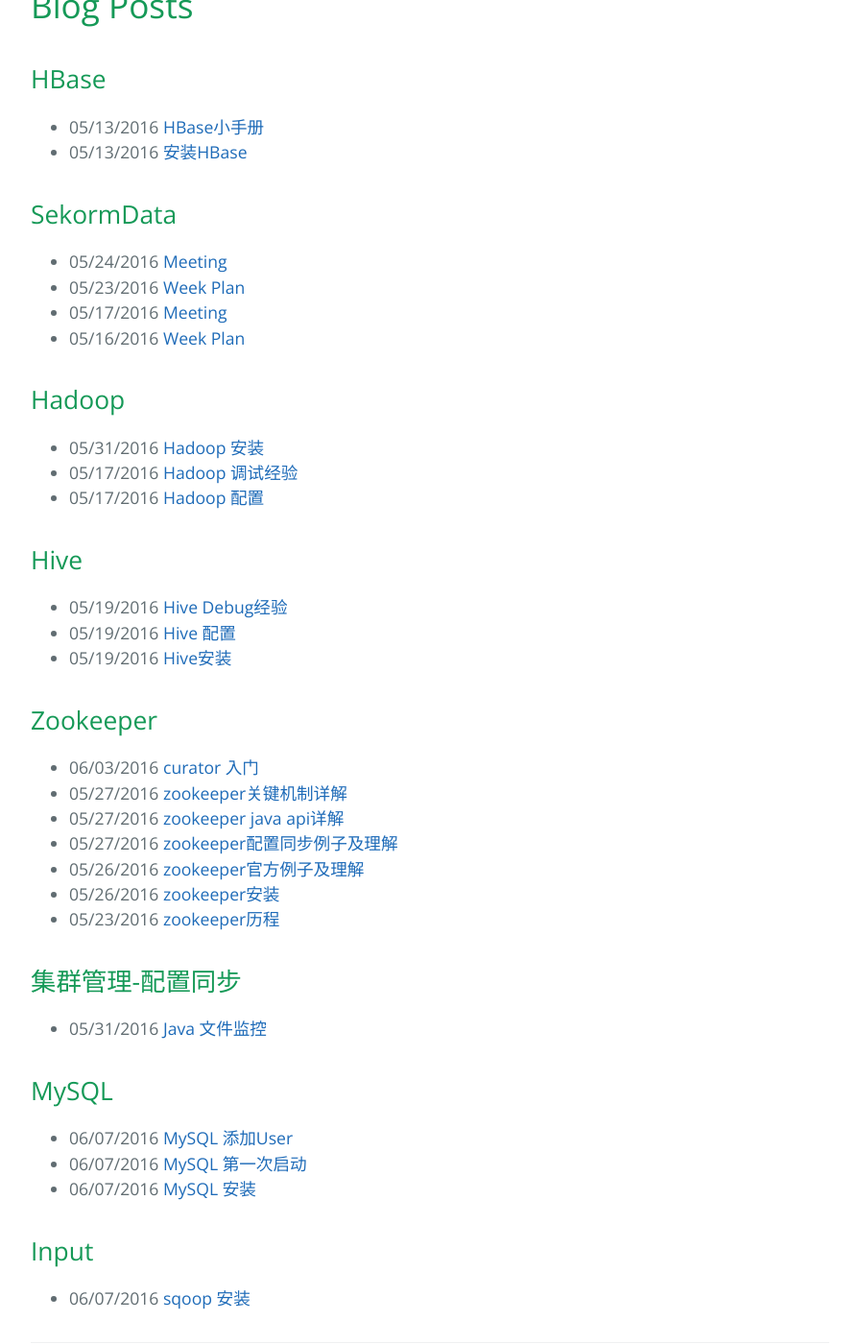
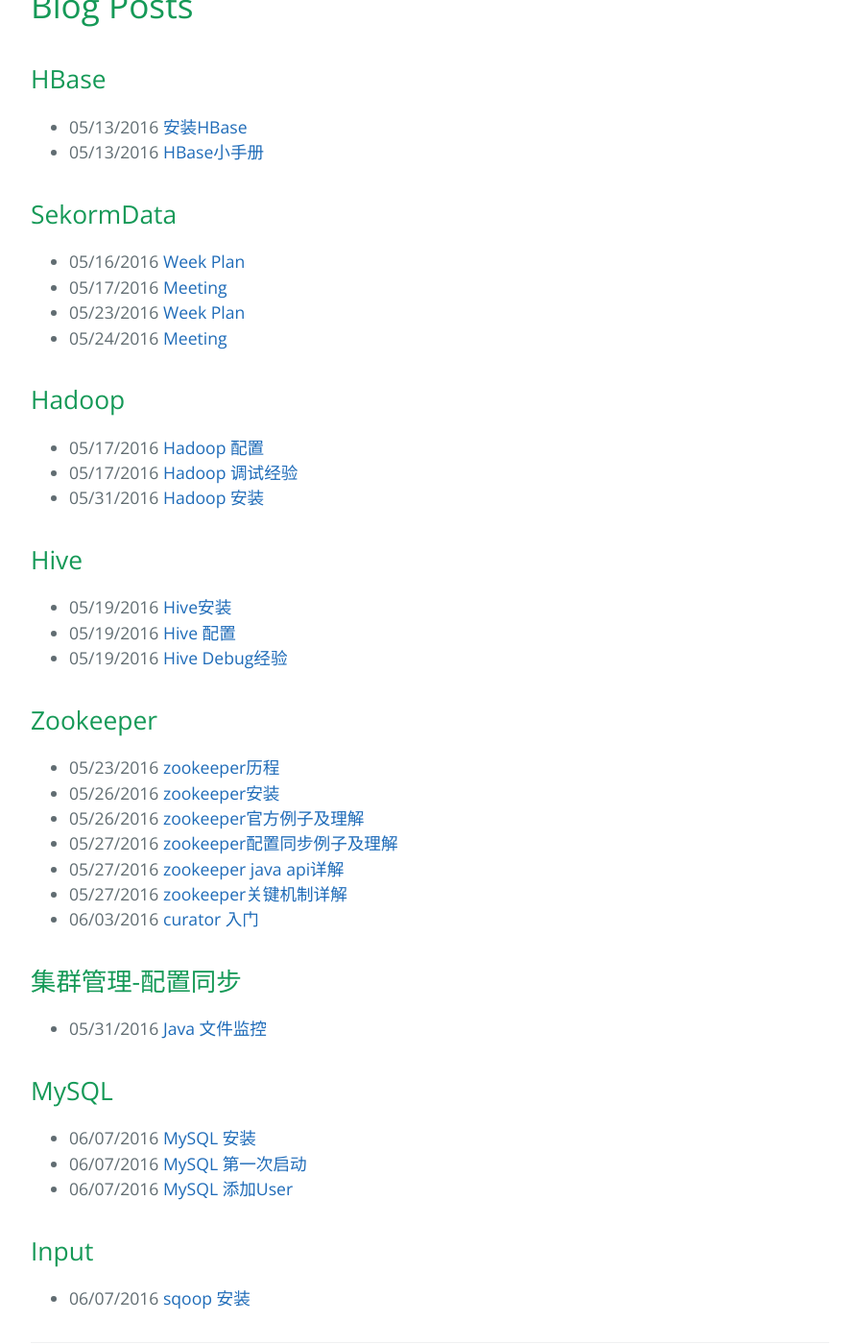
Before and after one commit to neilChenXie/ChenData, a Jekyll site: the page built from index.html, in a window 1280 px wide and 1400 px high, scrolled down 370 px. Shown: the whole window at 96% size, without its empty margins (192-1087 px from the left). Built offline with Jekyll 4.4.1, drawn with Linux system fonts in a browser that asks for light colours; the list of posts is cut into pages by our own code.

Commit message:
reverse loop

```diff
--- a/index.html
+++ b/index.html
@@ -10,7 +10,7 @@
   <h2>{{ category | first }}</h2>
   <!-- </span>{{ category | last | size }}</span> -->
   <ul class="arc-list">
-	  {% for post in category.last %}
+	  {% for post in category.last reversed %}
 	  <li>{{ post.date | date:"%m/%d/%Y" }} <a href="{{ site.baseurl }}{{ post.url }}">{{ post.title }}</a></li>
 	  {% endfor %}
   </ul>
```
